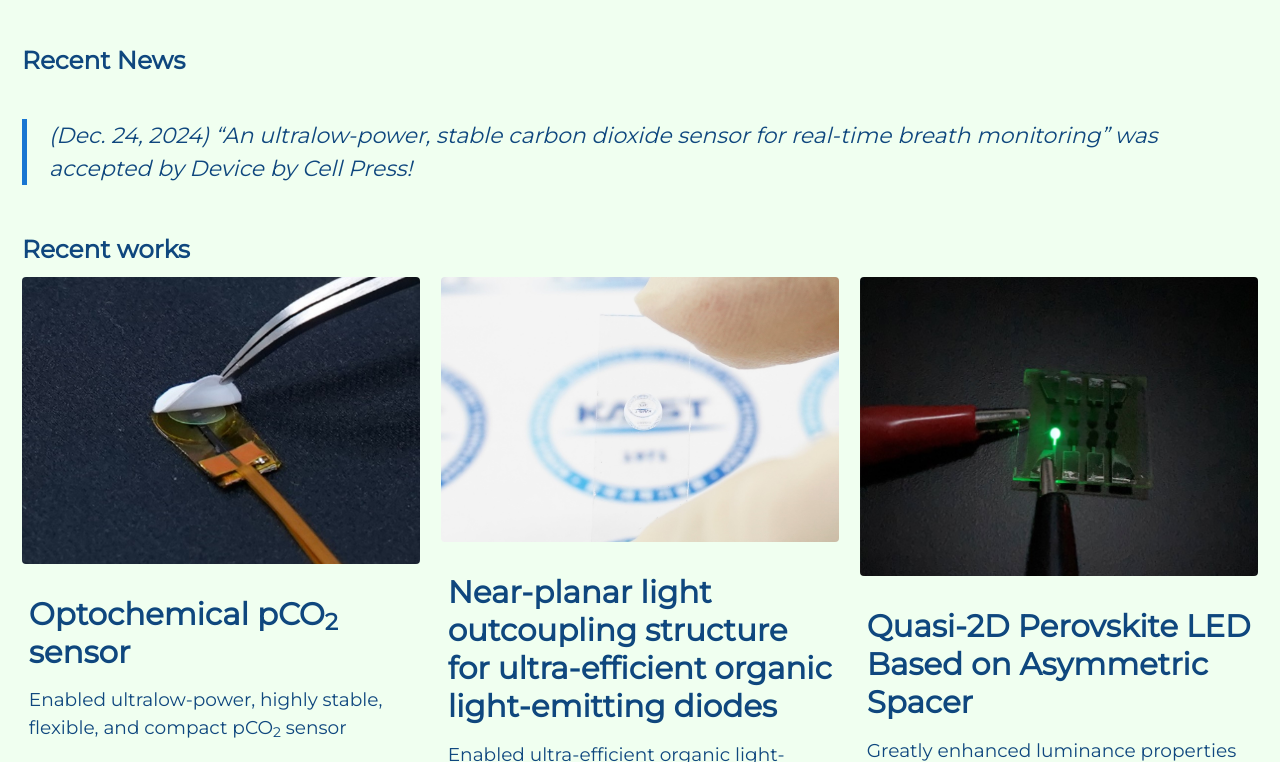
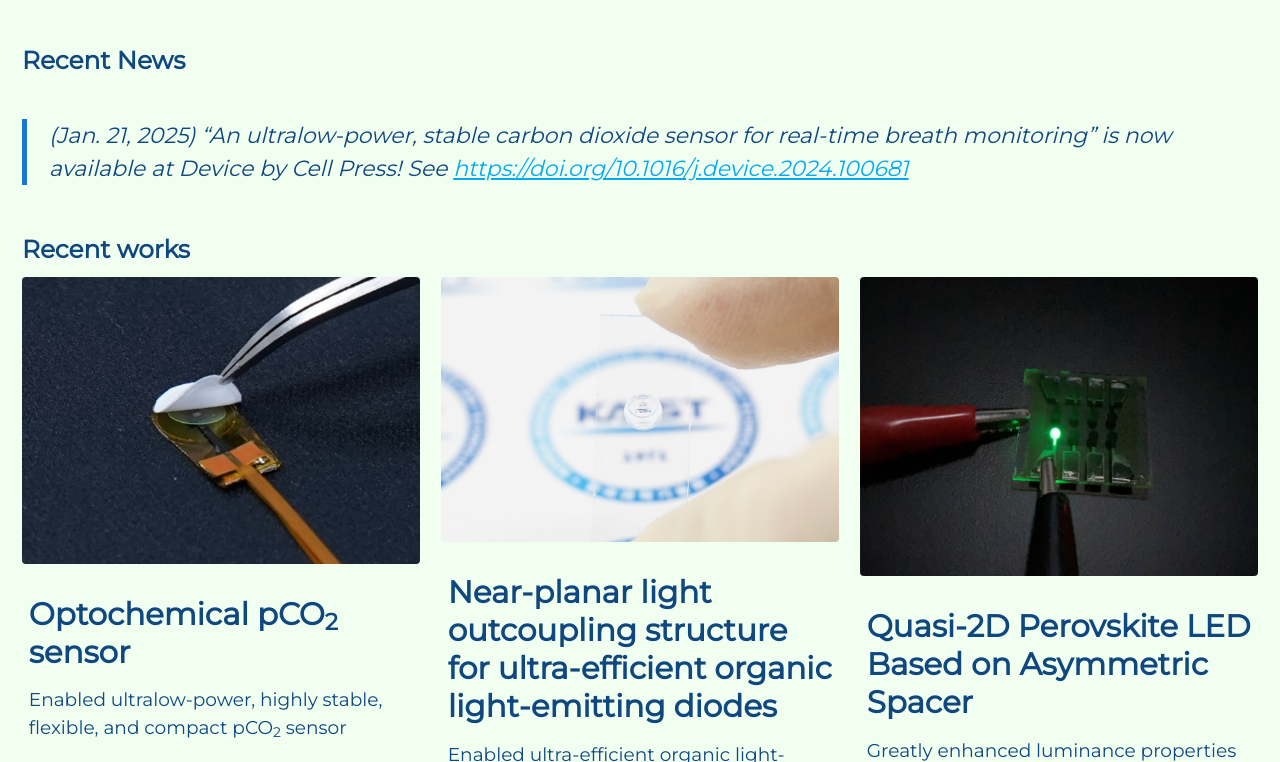
Before and after one commit to mj3259/mj3259.github.io, a Jekyll site: the page built from index.md, in a window 1280 px wide and 900 px high, scrolled down 410 px, cut to the strip 138-900 px from the top of the window. Built offline with Jekyll 4.4.1, drawn with Linux system fonts in a browser that asks for light colours; cached includes are drawn as plain includes.

Commit message:
Update index.md

```diff
--- a/index.md
+++ b/index.md
@@ -59,7 +59,7 @@ feature_row0:
 
 ### Recent News
 
-> (Dec. 24, 2024) "An ultralow-power, stable carbon dioxide sensor for real-time breath monitoring" was accepted by *Device* by Cell Press!
+> (Jan. 21, 2025) "An ultralow-power, stable carbon dioxide sensor for real-time breath monitoring" is now available at *Device* by Cell Press! See [https://doi.org/10.1016/j.device.2024.100681](https://doi.org/10.1016/j.device.2024.100681)
 
 
 
```
